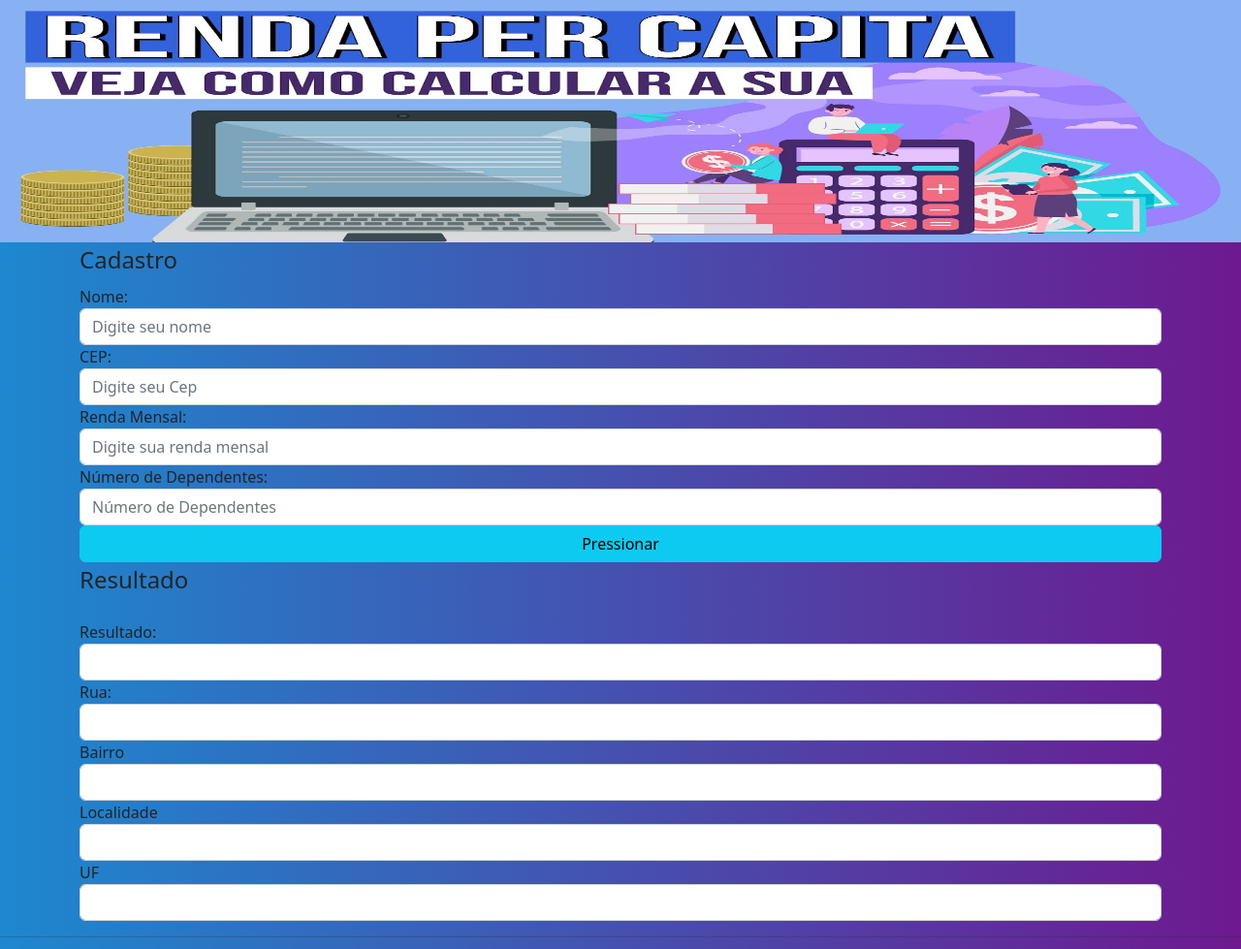
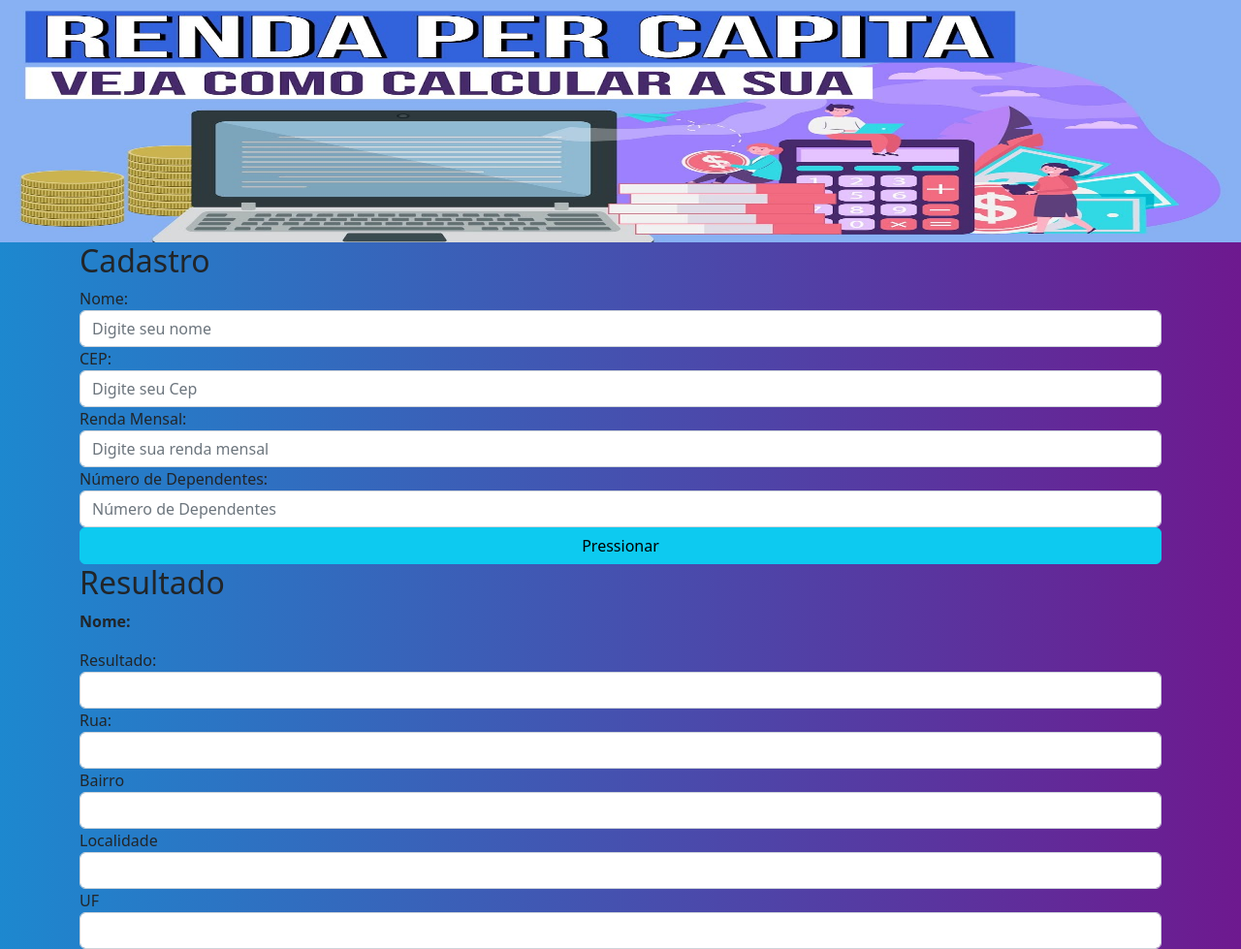
Before and after one commit to ChristieCardoso/Projeto-Abrasel, a website: page index.html in a window 1280 px wide. Shown: the top 979 px of the page at 97% size. Drawn offline with nearby package versions, Linux system fonts and the light colour scheme; files whose address does not match are found by name.

Commit message:
Corrigindo <p>

```diff
--- a/index.html
+++ b/index.html
@@ -18,7 +18,7 @@
     <div class="container">
         <div>
             <fieldset>
-                <legend>Cadastro</legend>
+                <h2>Cadastro</h2>
                 <div>
                     <label for="nome">Nome:</label>
                     <input type="text" class="form-control" id="nome" placeholder="Digite seu nome">
@@ -39,7 +39,9 @@
                     <button class="btn btn-info" type="button" onclick="calculate()">Pressionar</button>
                 </div>
 
-                <legend>Resultado</legend>
+                <h2>Resultado</h2>
+
+                <b>Nome:</b>
                 <p id="nomeres"></p>
 
                 <div>
--- a/src-js/main.js
+++ b/src-js/main.js
@@ -27,7 +27,7 @@ cep.addEventListener("blur", (e) => {
     fetch(`https://viacep.com.br/ws/${search}/json/`, options)
         .then(response => {
             response.json()
-            .then(data => showData(data))
+                .then(data => showData(data))
         })
         .catch(e => console.log('Deu Erro: ' + e, message))
 })
```
